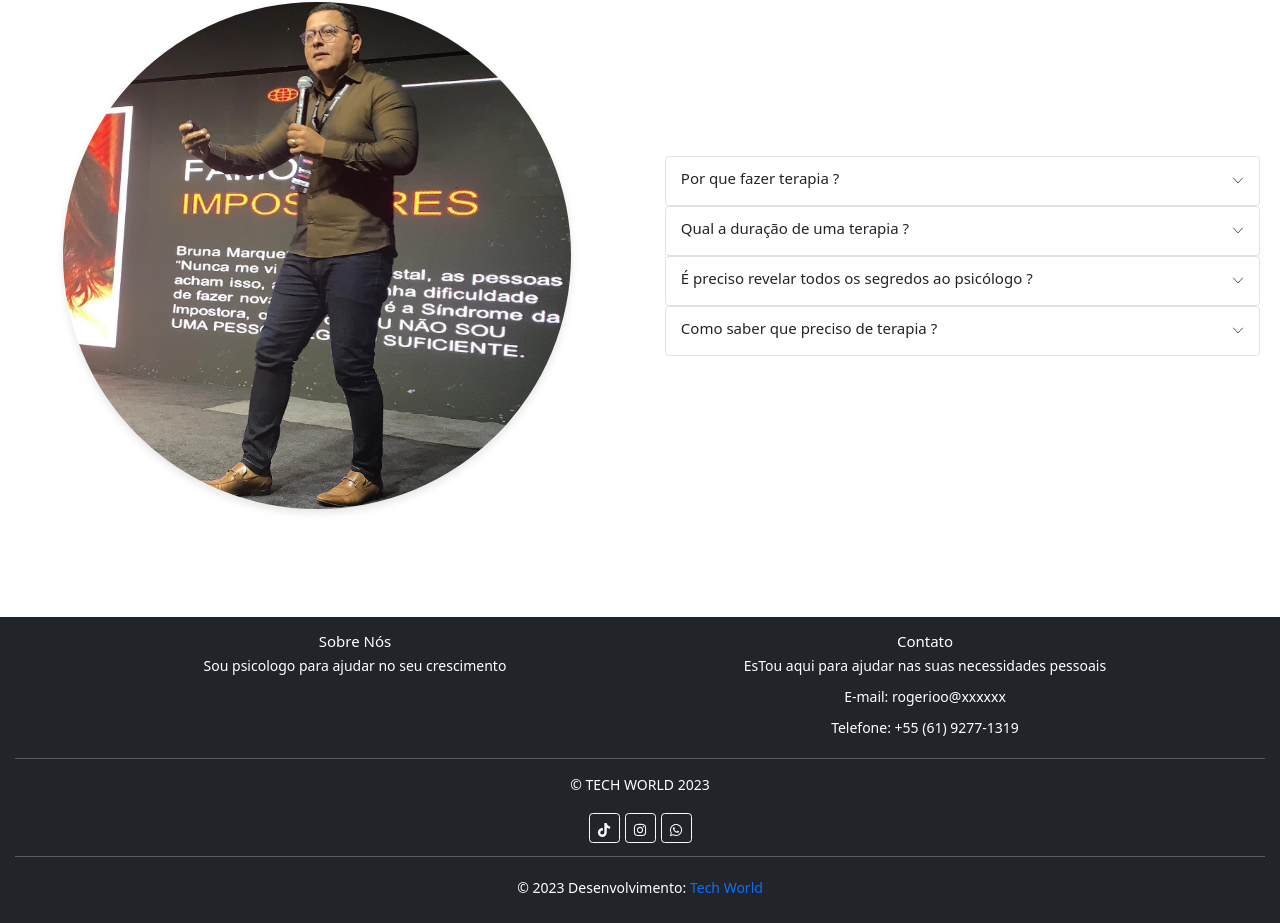
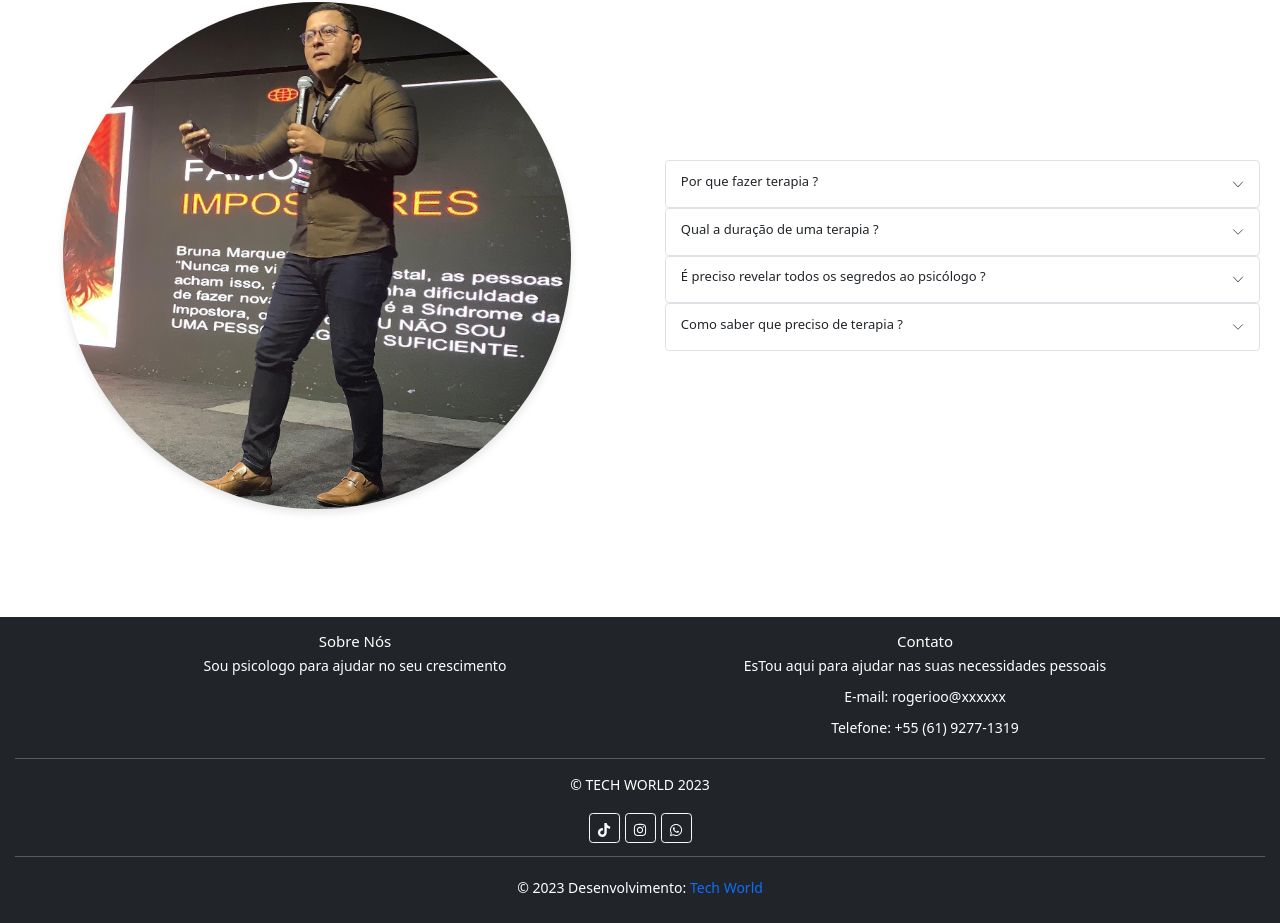
Before and after one commit to Samuel-Santana109/site_psicologia, a React (Vite) app: page / in a window 1280 px wide. Shown: the part 2845-3768 px from the top of the page. Built offline with nearby package versions, Linux system fonts and the light colour scheme; a web font is replaced by a local one.

Commit message:
Adicionando netilfy

```diff
--- a/package.json
+++ b/package.json
@@ -28,6 +28,7 @@
     "eslint-plugin-react": "^7.33.2",
     "eslint-plugin-react-hooks": "^4.6.0",
     "eslint-plugin-react-refresh": "^0.4.4",
+    "netlify-cli": "^17.10.1",
     "sass": "^1.69.5",
     "vite": "^5.0.0"
   }
--- a/src/componentes/caixaDeTexto/caixaDeTexto.jsx
+++ b/src/componentes/caixaDeTexto/caixaDeTexto.jsx
@@ -7,7 +7,7 @@ export function CaixaDeTexto({item, title}){
       <Accordion.Item eventKey="0" className='p-1'>
         <Accordion.Header><h4>{title}</h4></Accordion.Header>
         <Accordion.Body className='text-center'>
-          <p> {item}</p>
+          <p>{item}</p>
         </Accordion.Body>
       </Accordion.Item>
     </Accordion>
--- a/src/componentes/caixaDeTexto/caixaDeTexto.scss
+++ b/src/componentes/caixaDeTexto/caixaDeTexto.scss
@@ -1,3 +1,9 @@
+
+
 .caixaPrincipal{
     width: 100%;
 }
+
+.caixaPrincipal h4{
+    font-size: 1.3rem;
+}
```
Also changed, not shown: 2 other files (tests, documents, lock files or other folders).
